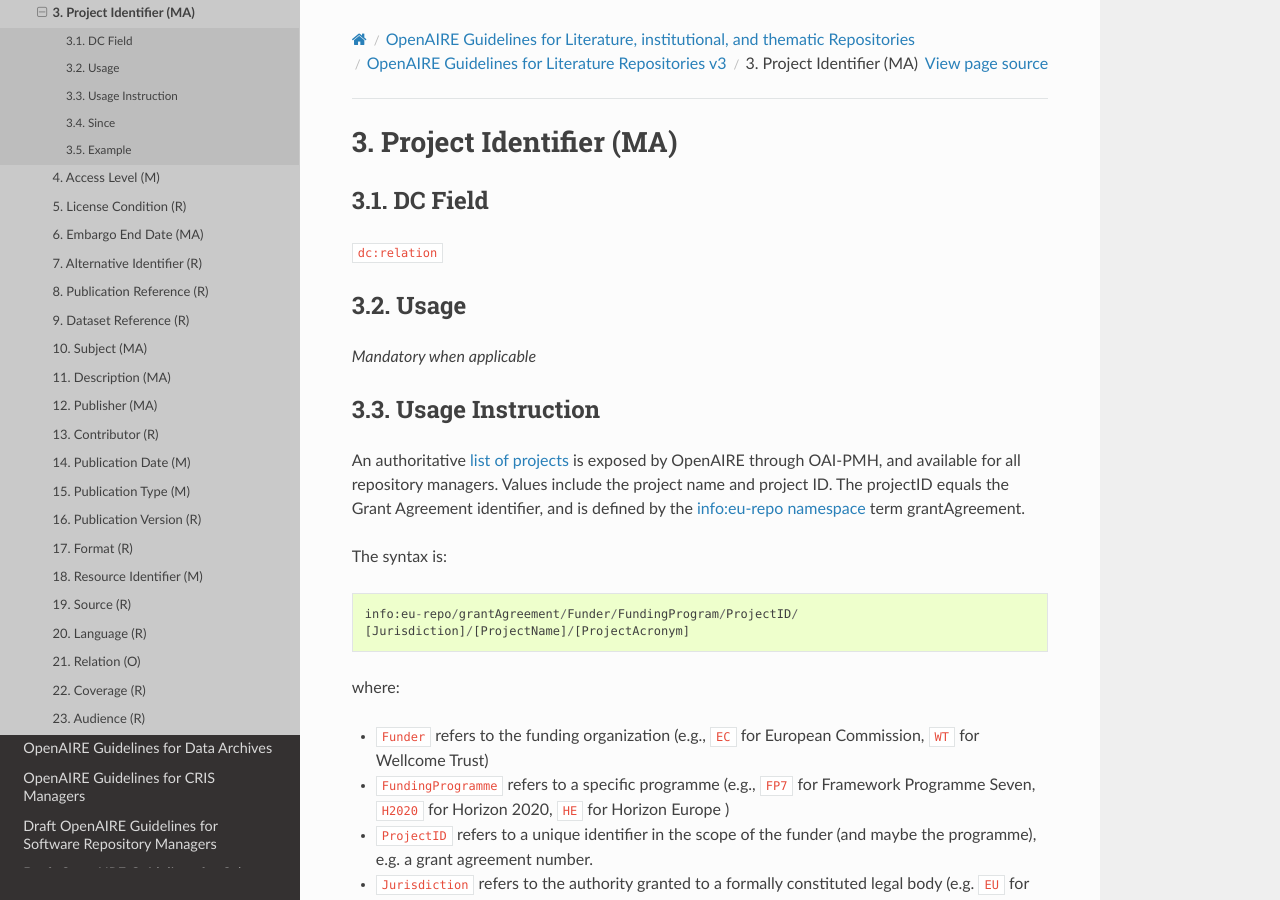
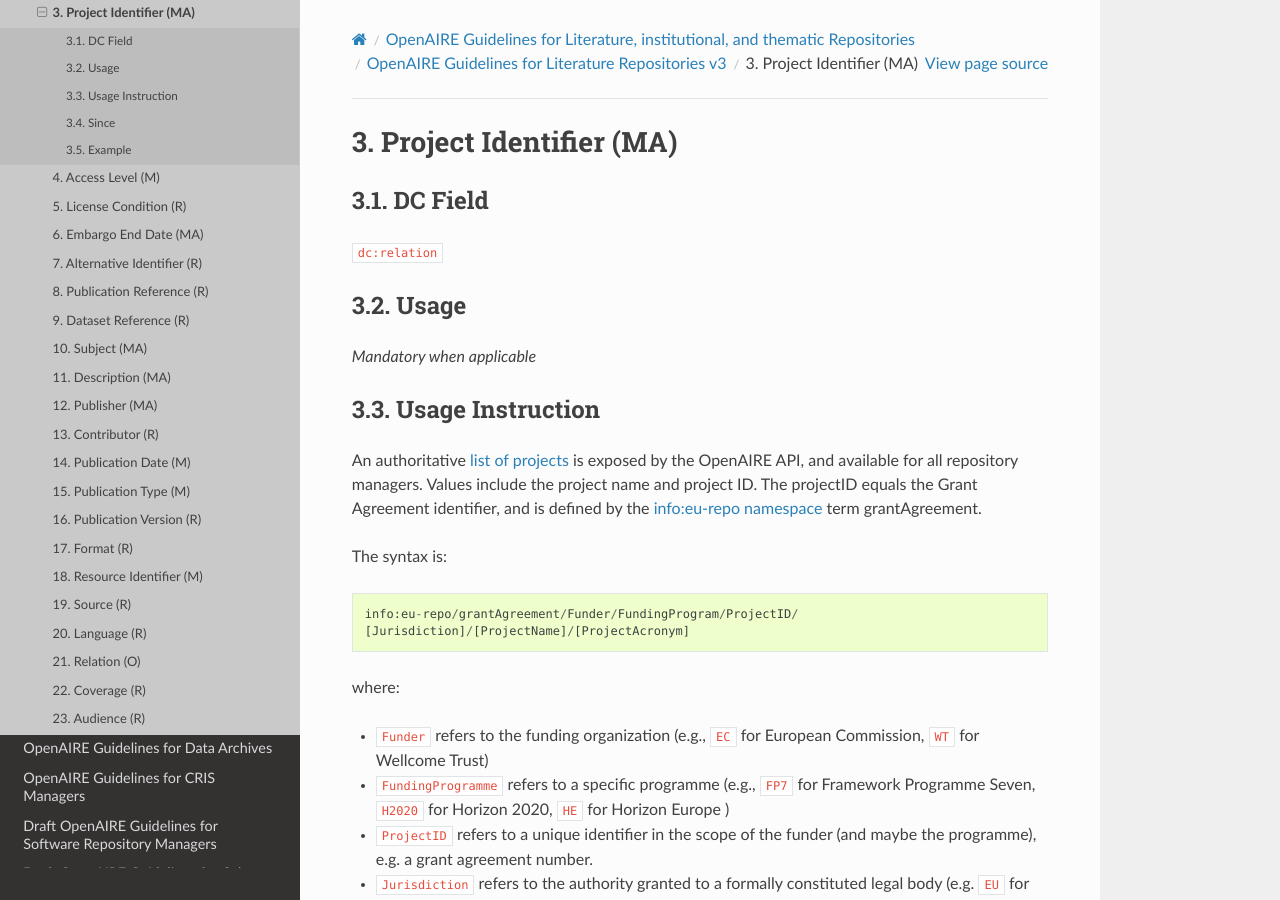
Before and after one commit to openaire/guidelines, a Sphinx documentation site: the page built from docs/literature/field_projectid.rst, in a window 1280 px wide and 900 px high. Built offline with Sphinx 7.4.7 and the Read the Docs theme 3.1.0, drawn with Linux system fonts in a browser that asks for light colours.

Commit message:
Update projectid.rst
Changed "An authoritative `list of projects <http://api.openaire.eu/oai_pmh?verb=ListRecords&set=projects&metadataPrefix=oaf>`_ is exposed by OpenAIRE through OAI-PMH, and available for all repository managers." to "An authoritative `list of projects <https://api.openaire.eu/search/projects>`_ is exposed by the OpenAIRE API, and available for all repository managers."

```diff
--- a/docs/common/projectid.rst
+++ b/docs/common/projectid.rst
@@ -1,4 +1,4 @@
-An authoritative `list of projects <http://api.openaire.eu/oai_pmh?verb=ListRecords&set=projects&metadataPrefix=oaf>`_ is exposed by OpenAIRE through OAI-PMH, and available for all repository managers. Values include the project name and project ID. The projectID equals the Grant Agreement identifier, and is defined by the `info:eu-repo namespace <http://purl.org/eu-repo/semantics/#info-eu-repo-GrantAgreementIdentifiers>`_ term grantAgreement.
+An authoritative `list of projects <https://api.openaire.eu/search/projects>`_ is exposed by the OpenAIRE API, and available for all repository managers. Values include the project name and project ID. The projectID equals the Grant Agreement identifier, and is defined by the `info:eu-repo namespace <http://purl.org/eu-repo/semantics/#info-eu-repo-GrantAgreementIdentifiers>`_ term grantAgreement.
 
 The syntax is::
 
```
